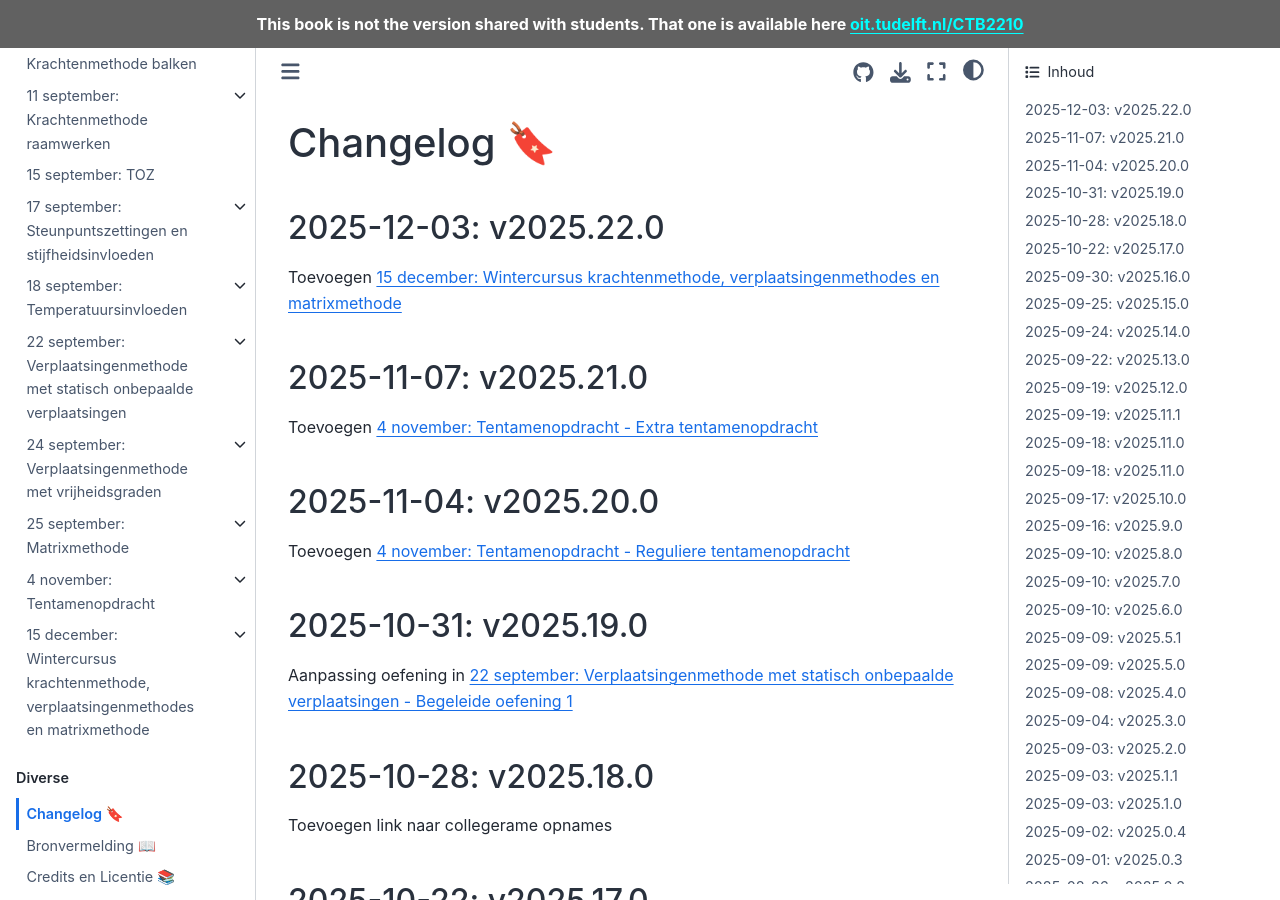
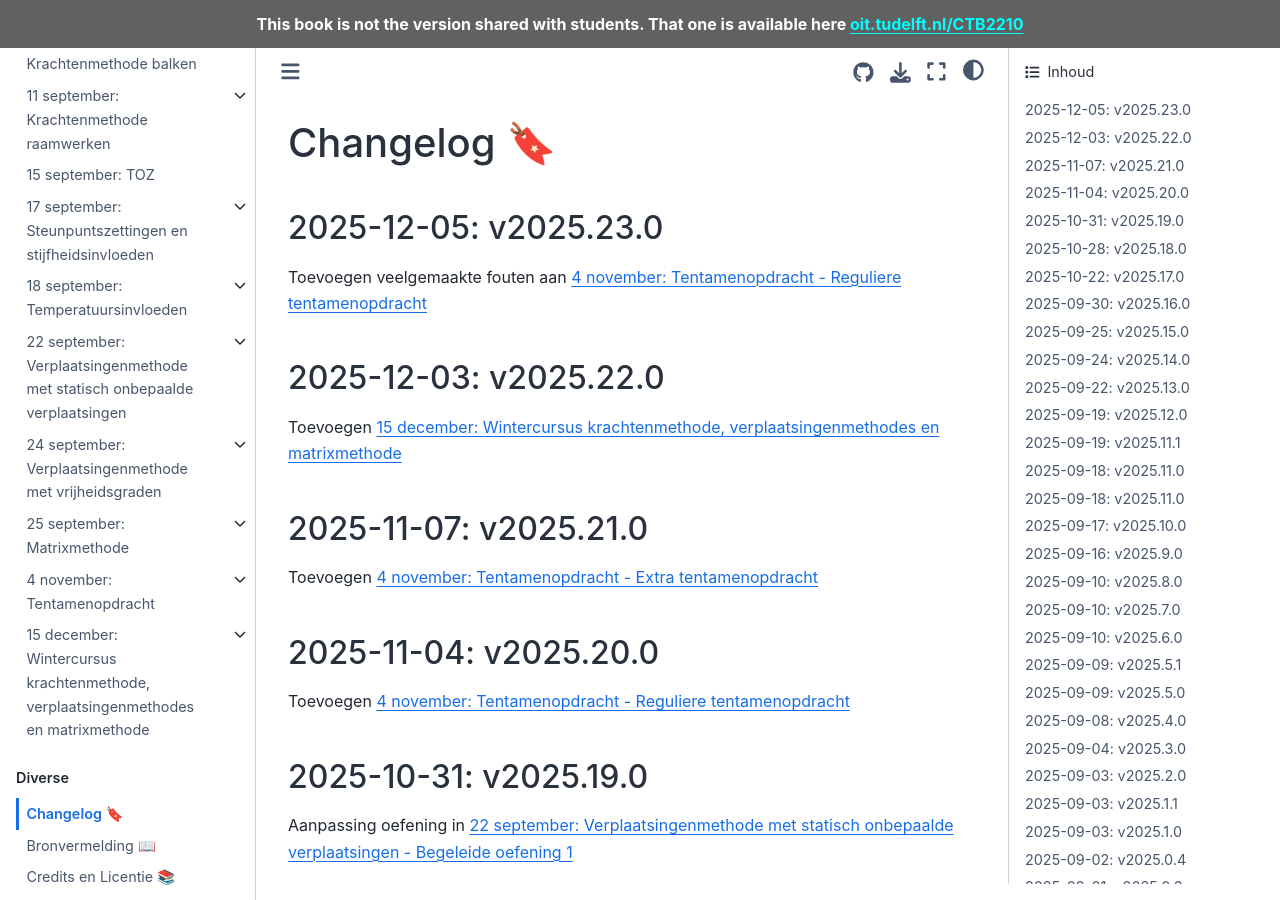
Before and after one commit to TUDelft-books/CTB2210, a Jupyter Book: the page built from book/changelog.md, in a window 1280 px wide and 900 px high. Built offline with Jupyter Book 1.0.4 settings and Sphinx 7.4.7 and the Sphinx Book theme 1.1.4, drawn with Linux system fonts in a browser that asks for light colours; comment, search, counter and statistics services are not loaded.

Commit message:
Update changelog.md

```diff
--- a/book/changelog.md
+++ b/book/changelog.md
@@ -1,4 +1,7 @@
 # Changelog 🔖
+
+## 2025-12-05: v2025.23.0
+Toevoegen veelgemaakte fouten aan [4 november: Tentamenopdracht - Reguliere tentamenopdracht](./exam/exam.md)
 
 ## 2025-12-03: v2025.22.0
 Toevoegen [15 december: Wintercursus krachtenmethode, verplaatsingenmethodes en matrixmethode](./wintercursus_1/lesson.md)
```
